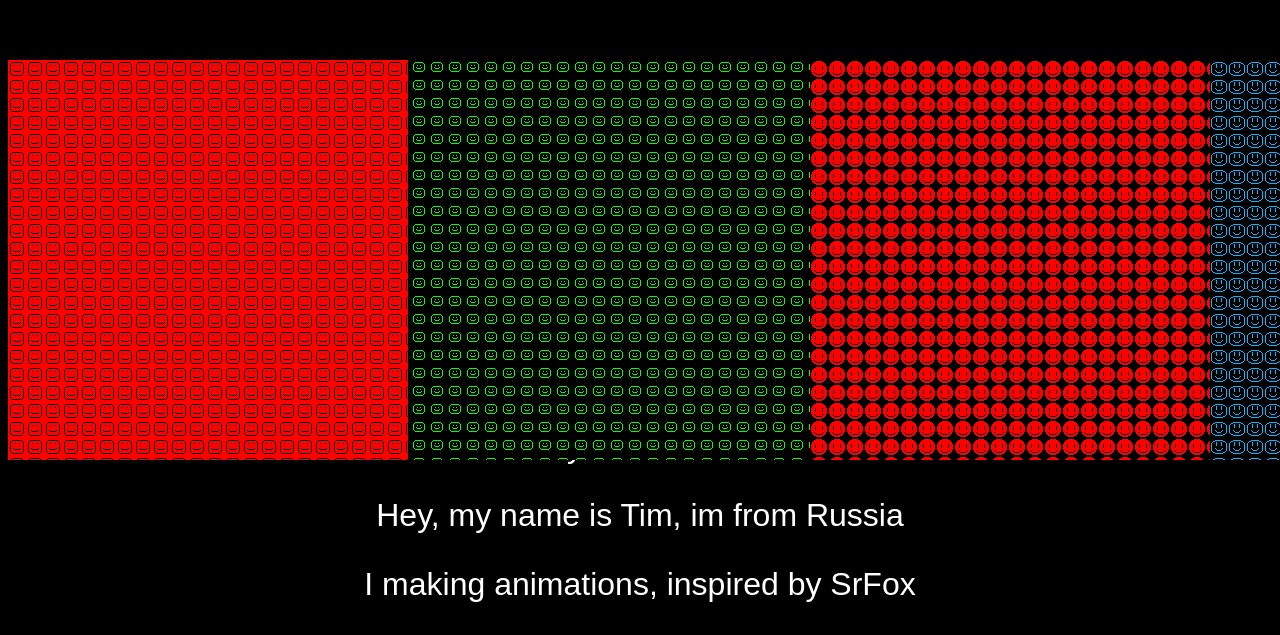
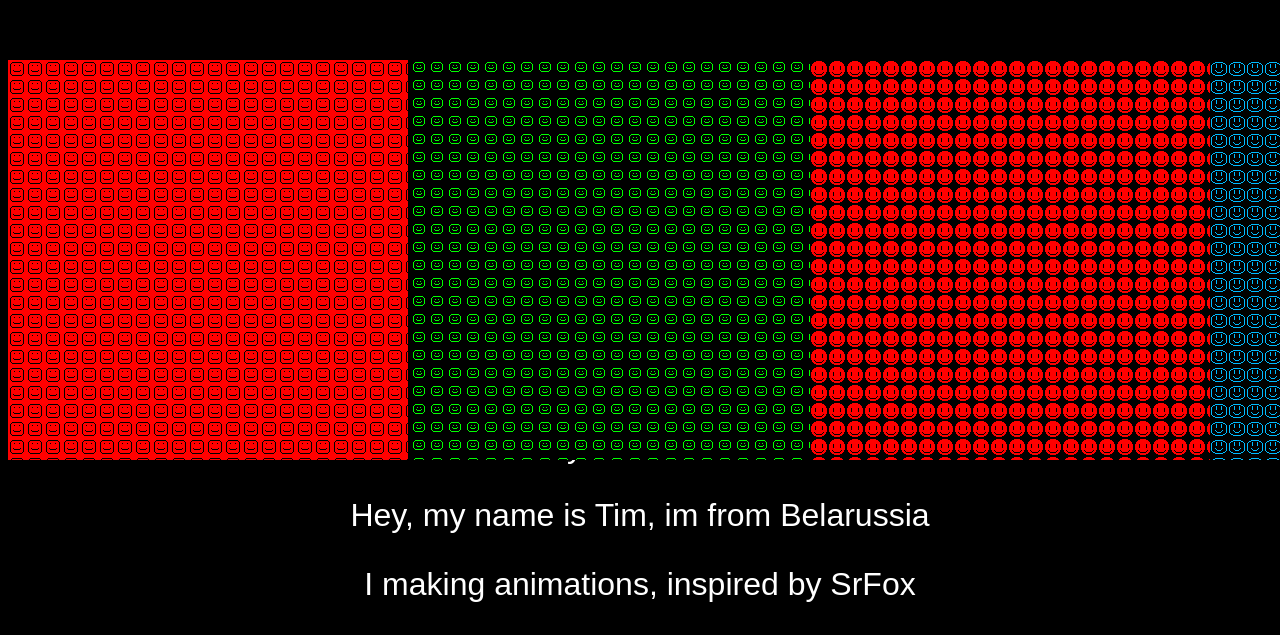
Before and after one commit to timYTHuber/MySite, a plain HTML site: page index.html in a window 1280 px wide. Shown: the part 1192-1827 px from the top of the page. Drawn offline with Linux system fonts and the light colour scheme.

Commit message:
Update index.html

```diff
--- a/index.html
+++ b/index.html
@@ -46,7 +46,7 @@
         <img src="tim_avatar.jpg" alt="discord_avatar" class="opacityanim posimg" style="border-radius: 50%;">
         <img src="eyeblick.gif" alt="theyre watching you" style="z-index: -1;">
         <p>My DS Server</p>
-        <p>Hey, my name is Tim, im from Russia</p>
+        <p>Hey, my name is Tim, im from Belarussia</p>
         <p>I making animations, inspired by SrFox</p>
         <div class="firstgif"></div>
         <div class="secondgif"></div>
```
